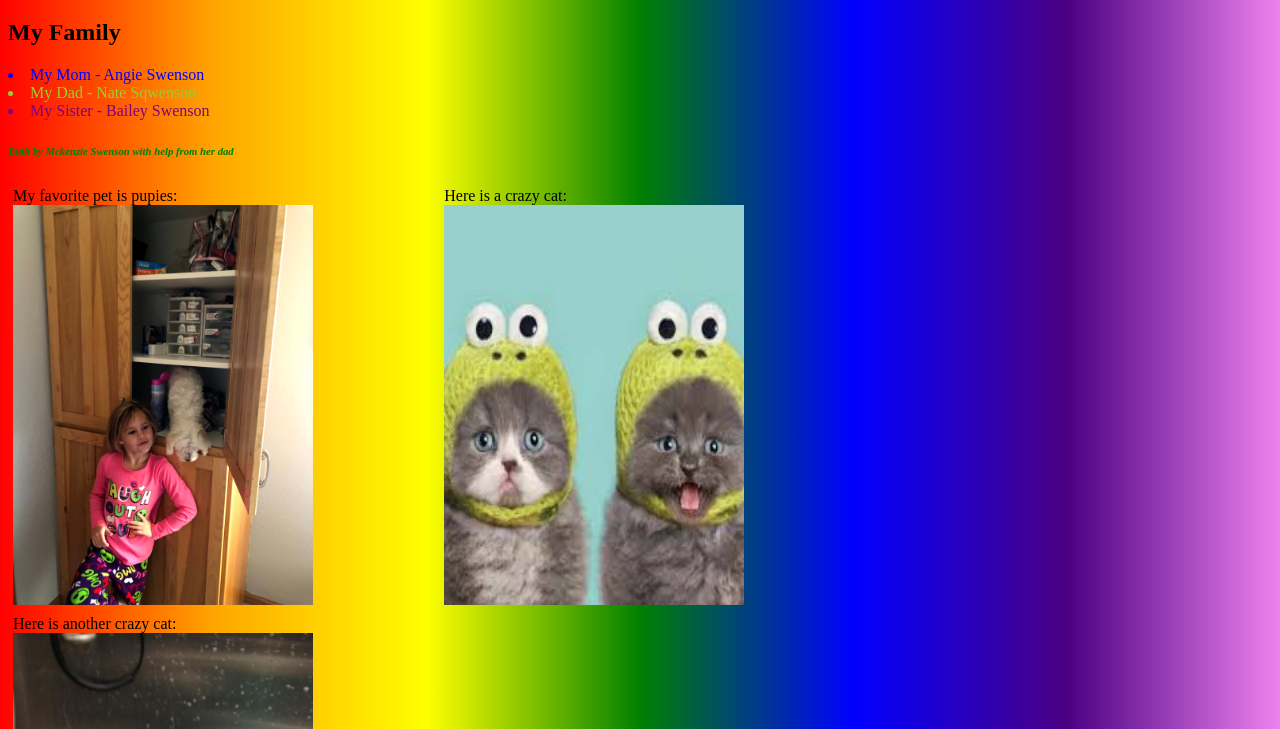
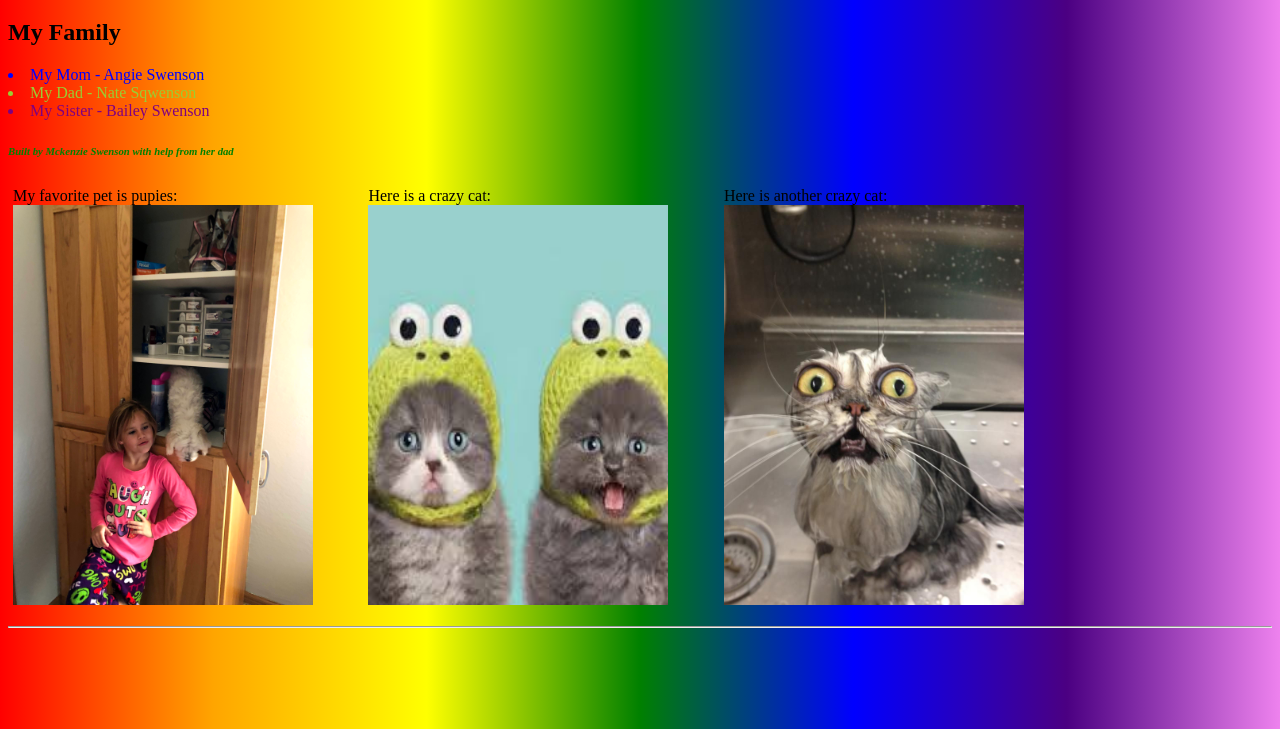
Before and after one commit to natejswenson/mckenzie, a plain HTML site: page index.html in a window 1280 px wide. Shown: the part 71-800 px from the top of the page. Drawn offline with Linux system fonts and the light colour scheme.

Commit message:
modified:   index.html

```diff
--- a/index.html
+++ b/index.html
@@ -4,7 +4,7 @@
     <style>
         .column {
         float: left;
-        width: 33.33%;
+        width: 27.33%;
         padding: 5px;
       }
 
```
